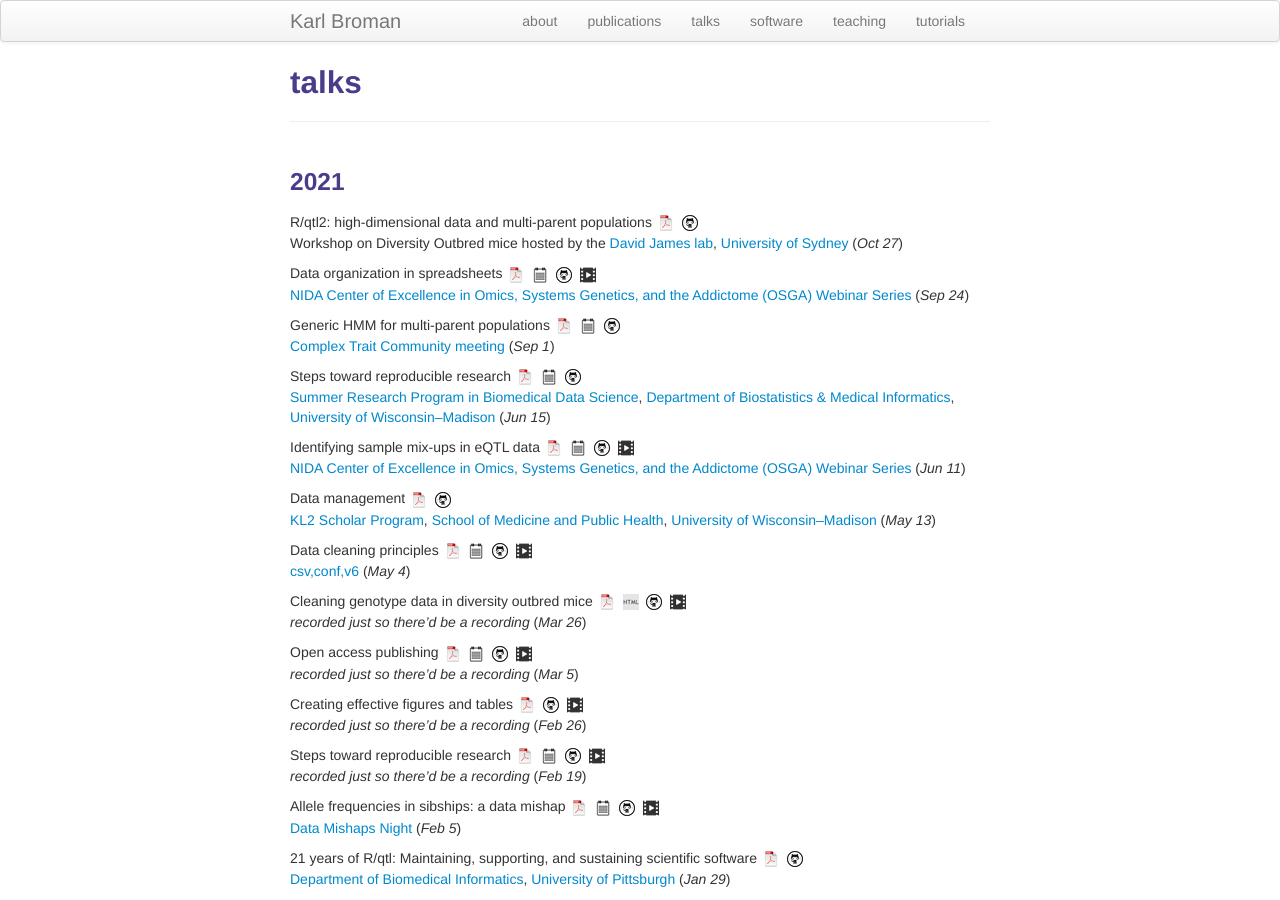
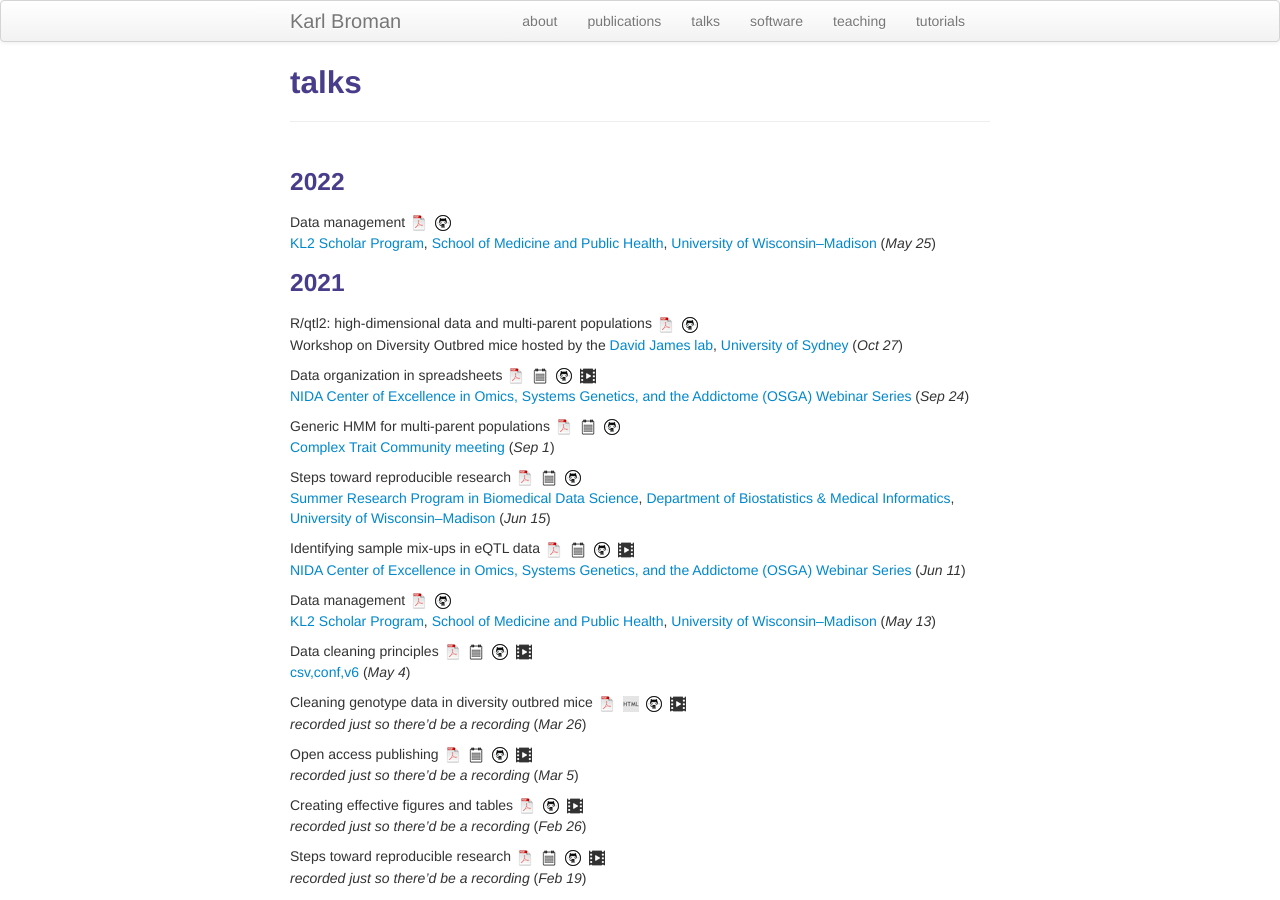
Before and after one commit to kbroman/kbroman.github.io, a Jekyll site: the page built from talks.md, in a window 1280 px wide and 900 px high. Built offline with Jekyll 4.4.1, drawn with Linux system fonts in a browser that asks for light colours.

Commit message:
talks.md: add 2022-05-25 talk for ICTR

```diff
--- a/talks.md
+++ b/talks.md
@@ -3,6 +3,16 @@
 title: talks
 description: Karl Broman's talks
 ---
+
+### 2022
+
+Data management
+[![pdf](icons16/pdf-icon.png)](https://www.biostat.wisc.edu/~kbroman/presentations/datamgmt2022.pdf)
+[![github](icons16/github-icon.png)](https://github.com/kbroman/Talk_DataMgmt)<br/>
+[KL2 Scholar Program](https://ictr.wisc.edu/program/kl2-scholar-program/),
+[School of Medicine and Public Health](https://www.med.wisc.edu),
+[University of Wisconsin&ndash;Madison](https://www.wisc.edu) (_May 25_)
+
 
 ### 2021
 
```
